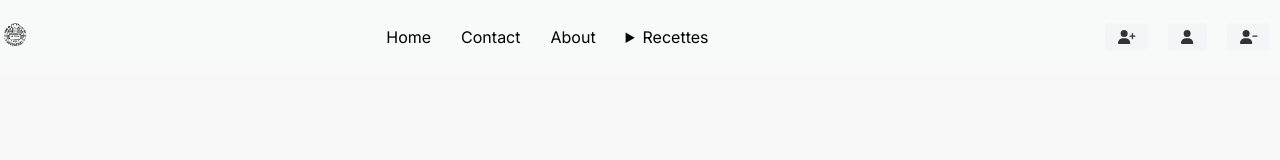
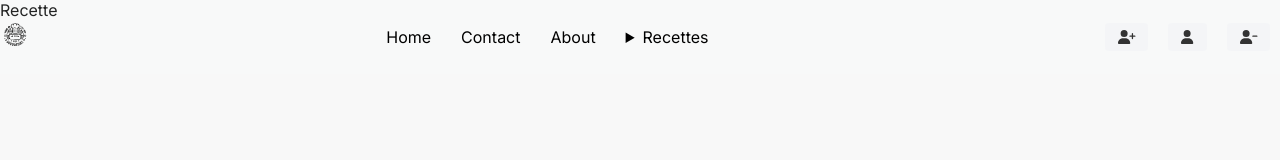
Before and after one commit to MyProfilCookie/My-project, a React (Vite) app in the folder resto/: page /recettes in a window 1280 px wide. Shown: the top 160 px of the page. Built offline with nearby package versions, Linux system fonts and the light colour scheme.

Commit message:
création des différentes routes pour le projet

```diff
--- a/resto/src/pages/recette/Recettes.jsx
+++ b/resto/src/pages/recette/Recettes.jsx
@@ -4,7 +4,7 @@ import React from 'react'
 function Recettes() {
   return (
     <div>
-
+      Recette
     </div>
   )
 }
```
